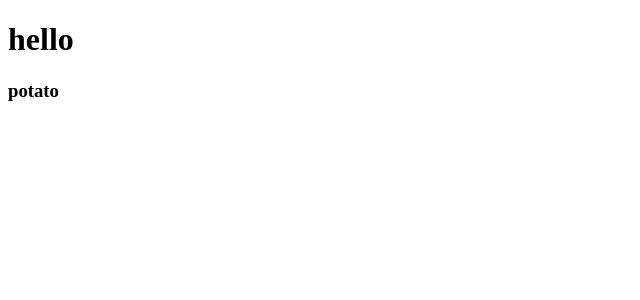
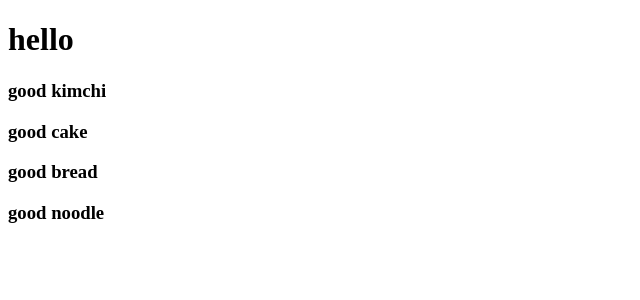
Before and after one commit to sjyoung123/movie_app, a React (Create React App) app: page / in a window 1280 px wide. Shown: the top 300 px of the page, without its empty margins (0-640 px from the left). Built offline with nearby package versions, Linux system fonts and the light colour scheme.

Commit message:
JSX + propt

```diff
--- a/src/App.js
+++ b/src/App.js
@@ -1,10 +1,17 @@
 import React from "react";
-import Potato from "./Potato";
+
+function Food(propt) {
+  return <h3>good {propt.fav}</h3>;
+}
+
 function App() {
   return (
     <div className="App">
       <h1>hello</h1>
-      <Potato />
+      <Food fav="kimchi" />
+      <Food fav="cake" />
+      <Food fav="bread" />
+      <Food fav="noodle" />
     </div>
   );
 }
--- a/src/Potato.js
+++ /dev/null
@@ -1,6 +0,0 @@
-import react from "react";
-
-function Potato() {
-  return <h3>potato</h3>;
-}
-export default Potato;
```
